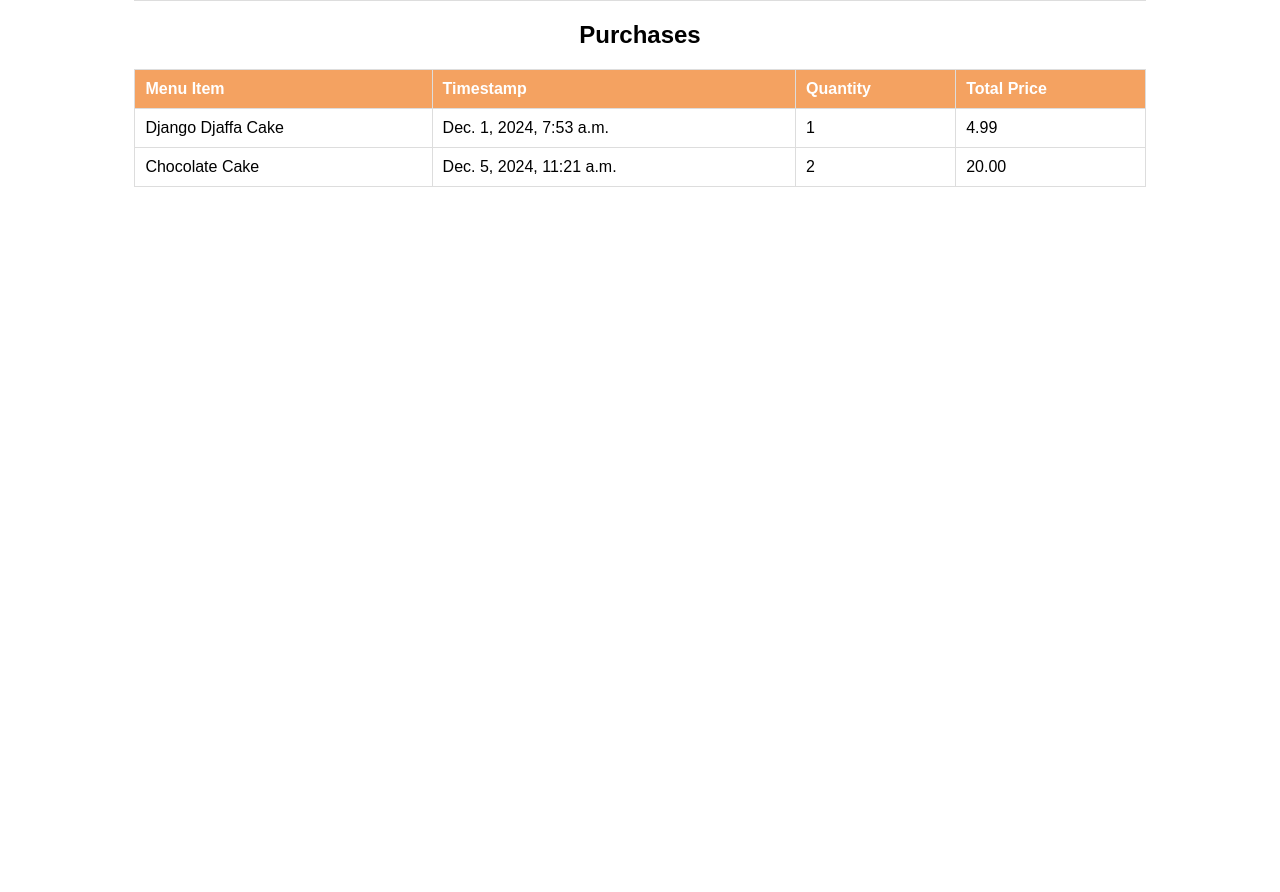
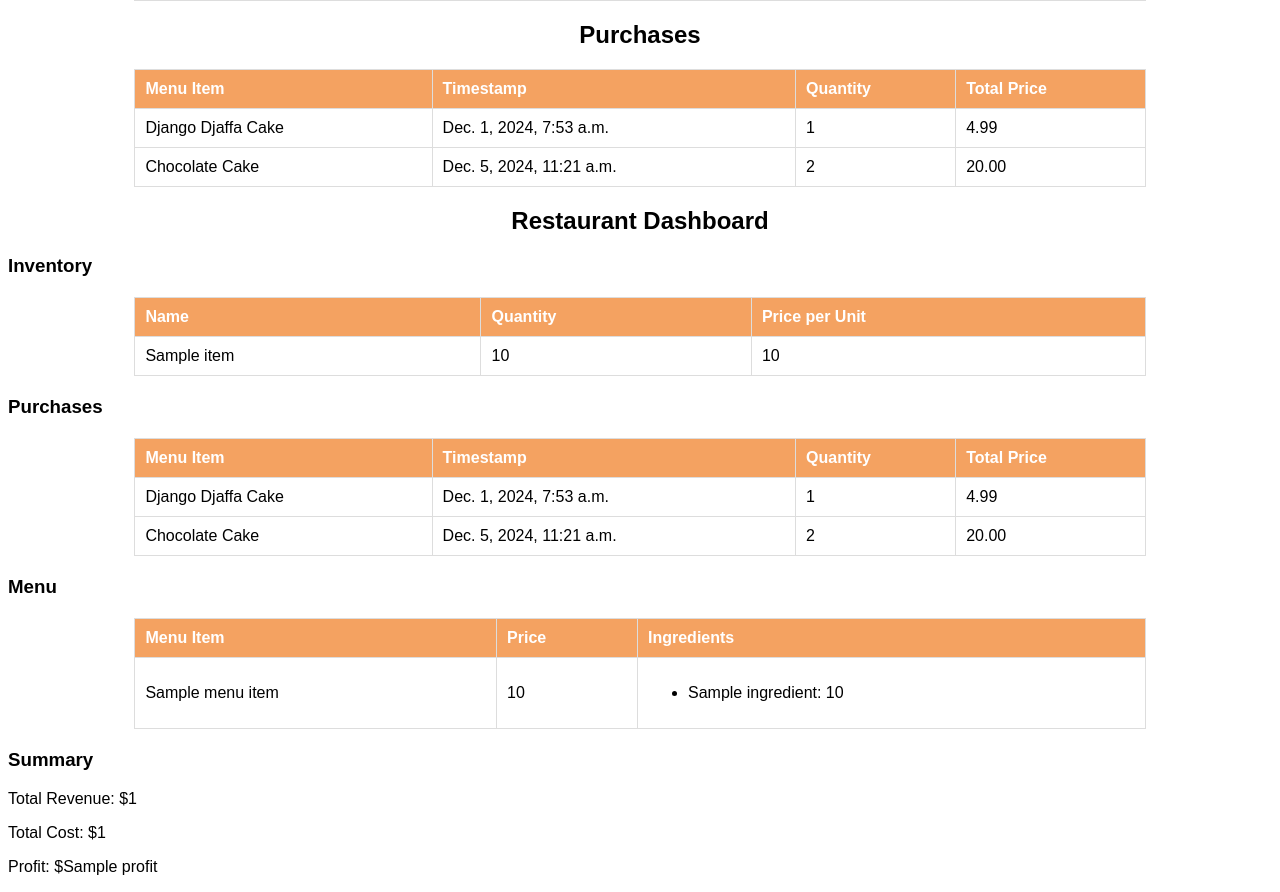
Before and after one commit to dicecepe/restaurantcodemy, a Django app: template restaurantdjango/djangodelights/templates/djangodelights/index.html in a window 1280 px wide. Shown: the part 1007-1899 px from the top of the page. Before the commit the page ends 1194 px from the top, so only its background shows below. Run offline with Django 5.2, Linux system fonts and the light colour scheme; data comes from the database, SQL or seed files in the repository; both versions use the stored data as it was after the commit; the template is opened without the code that fills it: values that come from a table or form of the project are taken from there, most other values are stand-ins (such as "Sample title", 1, 10 or a date in 2020).

Commit message:
adding dashboard

```diff
--- a/restaurantdjango/djangodelights/models.py
+++ b/restaurantdjango/djangodelights/models.py
@@ -1,18 +1,16 @@
 from django.db import models
 
-# Create your models here.
-
-#Model for Ingredits
+# Model for Ingredients
 class Ingredient(models.Model):
     name = models.CharField(max_length=100, unique=True)
     quantity = models.FloatField(help_text="Available quantity in stock")
     price_per_unit = models.DecimalField(max_digits=10, decimal_places=2, help_text="Price per unit of the ingredient")
 
-    def __star__(self):
+    def __str__(self):
         return self.name
 
 
-# Model for Menut Items
+# Model for Menu Items
 class MenuItem(models.Model):
     name = models.CharField(max_length=100, unique=True)
     price = models.DecimalField(max_digits=10, decimal_places=2, help_text="Price of the menu item")
@@ -30,6 +28,8 @@ class RecipeRequirement(models.Model):
     def __str__(self):
         return f"{self.quantity_required} of {self.ingredient.name} for {self.menu_item.name}"
 
+
+# Model for Purchases
 class Purchase(models.Model):
     menu_item = models.ForeignKey(MenuItem, on_delete=models.CASCADE, related_name="purchases")
     timestamp = models.DateTimeField(auto_now_add=True)
--- a/restaurantdjango/djangodelights/templates/djangodelights/index.html
+++ b/restaurantdjango/djangodelights/templates/djangodelights/index.html
@@ -78,5 +78,69 @@
         </tr>
         {% endfor %}
     </table>
+
+    <h2>Restaurant Dashboard</h2>
+
+<h3>Inventory</h3>
+<table>
+    <tr>
+        <th>Name</th>
+        <th>Quantity</th>
+        <th>Price per Unit</th>
+    </tr>
+    {% for item in inventory %}
+    <tr>
+        <td>{{ item.name }}</td>
+        <td>{{ item.quantity }}</td>
+        <td>{{ item.price_per_unit }}</td>
+    </tr>
+    {% endfor %}
+</table>
+
+<h3>Purchases</h3>
+<table>
+    <tr>
+        <th>Menu Item</th>
+        <th>Timestamp</th>
+        <th>Quantity</th>
+        <th>Total Price</th>
+    </tr>
+    {% for purchase in purchases %}
+    <tr>
+        <td>{{ purchase.menu_item.name }}</td>
+        <td>{{ purchase.timestamp }}</td>
+        <td>{{ purchase.quantity }}</td>
+        <td>{{ purchase.total_price }}</td>
+    </tr>
+    {% endfor %}
+</table>
+
+<h3>Menu</h3>
+<table>
+    <tr>
+        <th>Menu Item</th>
+        <th>Price</th>
+        <th>Ingredients</th>
+    </tr>
+    {% for detail in menu_details %}
+    <tr>
+        <td>{{ detail.menu_item.name }}</td>
+        <td>{{ detail.menu_item.price }}</td>
+        <td>
+            <ul>
+                {% for req in detail.recipe_requirements %}
+                <li>{{ req.ingredient.name }}: {{ req.quantity_required }}</li>
+                {% endfor %}
+            </ul>
+        </td>
+    </tr>
+    {% endfor %}
+</table>
+
+<h3>Summary</h3>
+<p>Total Revenue: ${{ total_revenue }}</p>
+<p>Total Cost: ${{ total_cost }}</p>
+<p>Profit: ${{ profit }}</p>
+
 </body>
 </html>
```
Also changed, not shown: restaurantdjango/db.sqlite3.
